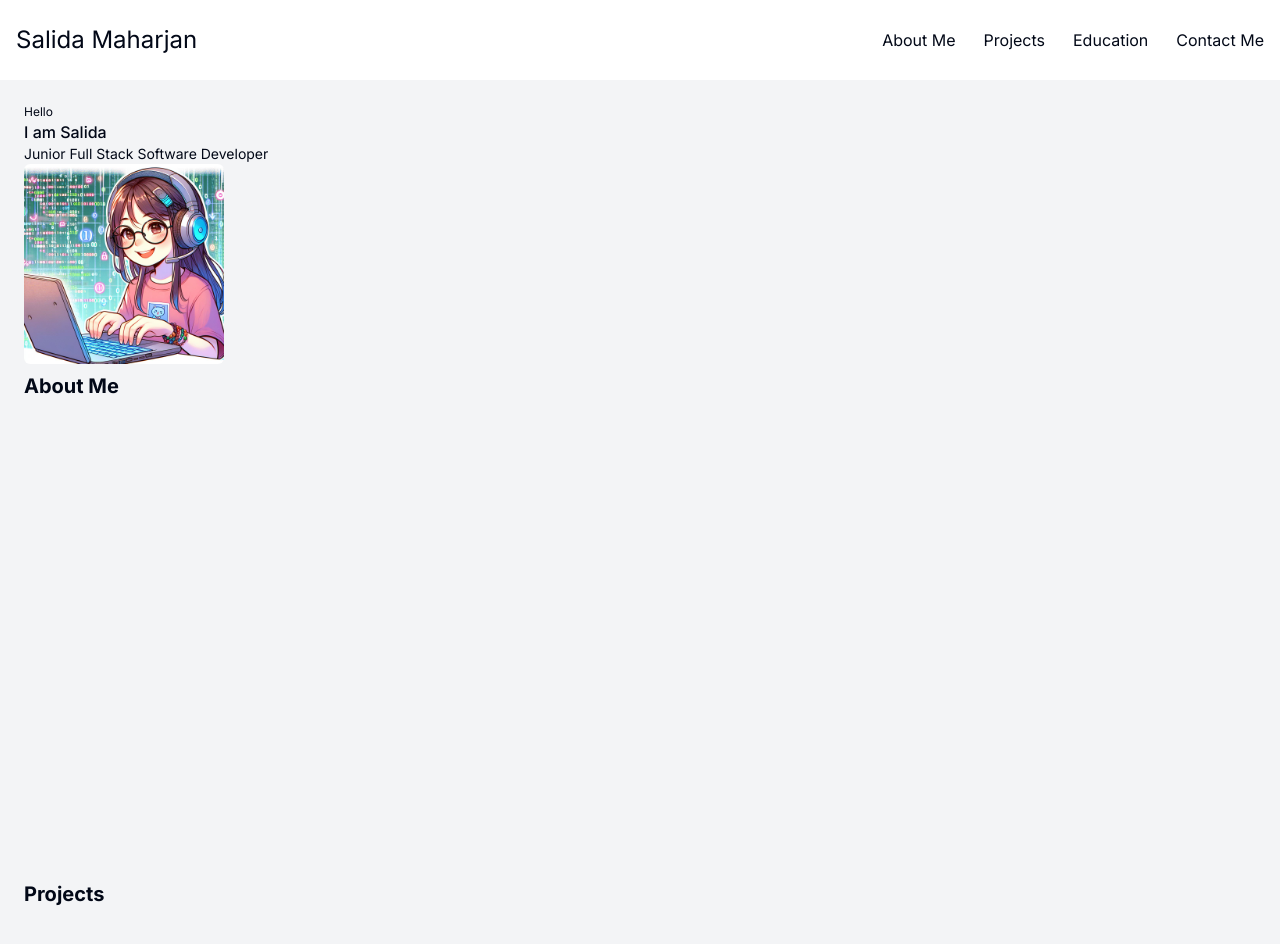
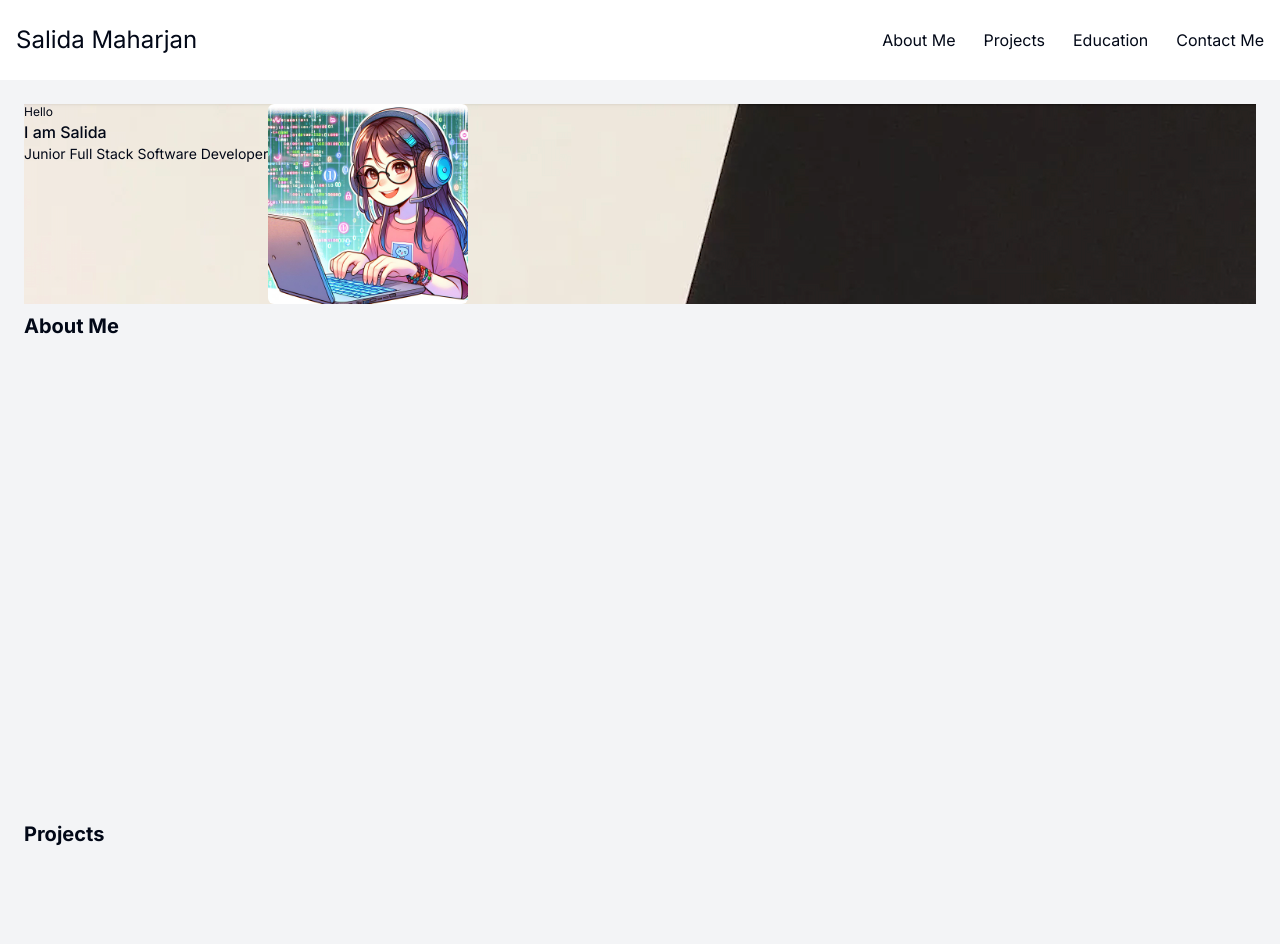
Before and after one commit to salidamaharjan/nextjs-portfolio, a Next.js app: page / in a window 1280 px wide. Shown: the top 944 px of the page. Built offline with nearby package versions, Linux system fonts and the light colour scheme.

Commit message:
Add background to the port folio and update css

```diff
--- a/src/app/page.tsx
+++ b/src/app/page.tsx
@@ -1,15 +1,18 @@
 import {Github, Linkedin} from 'lucide-react';
 import DetailSection from "@/components/ui/DetailSection";
 import Image from "next/image";
+
 export default function Home() {
     return (
         <div className="flex flex-col justify-evenly gap-2 p-6">
+            <div className="bg-fixed bg-[url('/background.png')] flex">
                 <div>
                     <div className="font-normal text-xs">
                         Hello
                     </div>
                     <div className="font-medium"> I am Salida</div>
                     <div className="text-sm font-normal">Junior Full Stack Software Developer</div>
+                </div>
                 <div>
                     <Image className="rounded-md" width={200} height={200} src="/img.jpg" alt="My image"/>
                 </div>
```
Also changed, not shown: public/background.png (added), public/portfolio-background.webp (deleted). Lines whose indentation alone changed are shown as unchanged.
